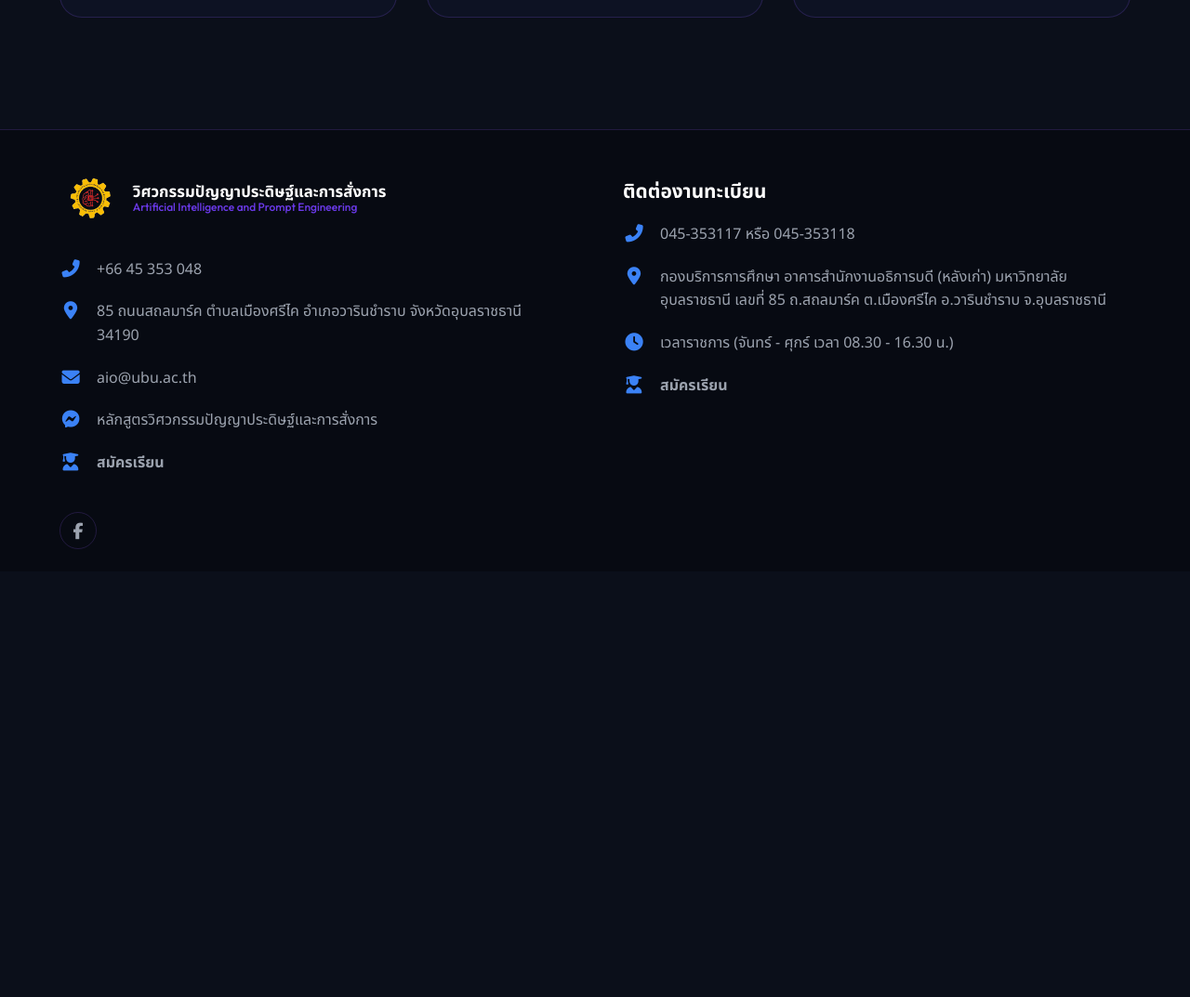
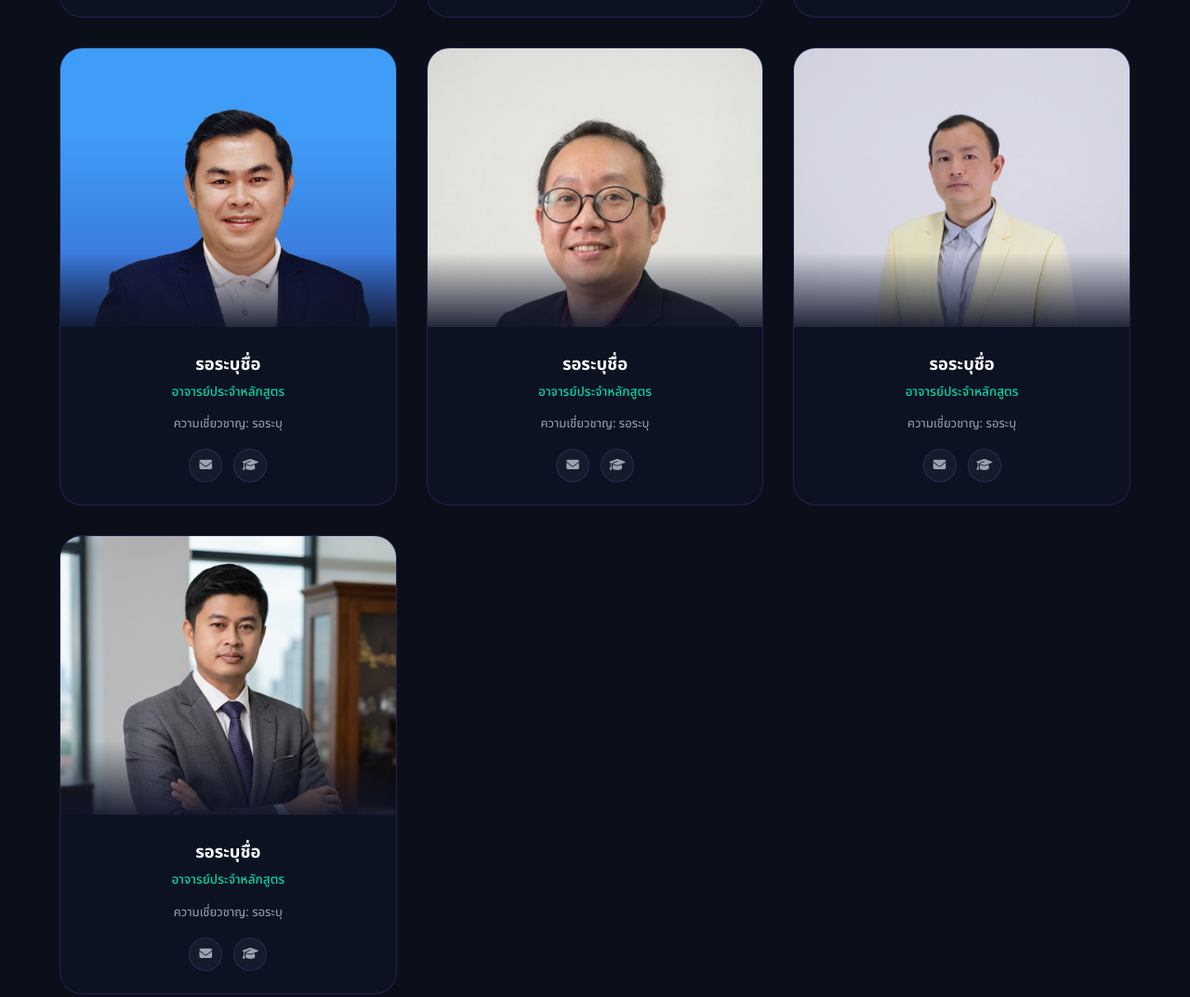
Before and after one commit to Aten5573/AI-PROMPT-EN, a plain HTML site: page faculty.html in a window 1280 px wide. Shown: the part 928-2001 px from the top of the page at 93% size. Before the commit the page ends 1543 px from the top, so only its background shows below. Drawn offline with Linux system fonts and the light colour scheme.

Commit message:
Add new faculty members

```diff
--- a/faculty.html
+++ b/faculty.html
@@ -99,6 +99,70 @@
             <h3>ศ.ดร. ระพีพันธ์ ปิตาคะโส</h3>
             <p class="position">ที่ปรึกษาหลักสูตร</p>
             <p class="expertise">ความเชี่ยวชาญ: Longdo Dict</p>
+            <div class="faculty-socials">
+              <a href="#" aria-label="Email"><i class="fas fa-envelope"></i></a>
+              <a href="#" aria-label="Google Scholar"><i class="fas fa-graduation-cap"></i></a>
+            </div>
+          </div>
+        </div>
+
+        <!-- Professor 4 -->
+        <div class="faculty-card">
+          <div class="photo">
+            <img src="images/professor_4.jpg" alt="อาจารย์ท่านที่ 4">
+          </div>
+          <div class="faculty-info">
+            <h3>รอระบุชื่อ</h3>
+            <p class="position">อาจารย์ประจำหลักสูตร</p>
+            <p class="expertise">ความเชี่ยวชาญ: รอระบุ</p>
+            <div class="faculty-socials">
+              <a href="#" aria-label="Email"><i class="fas fa-envelope"></i></a>
+              <a href="#" aria-label="Google Scholar"><i class="fas fa-graduation-cap"></i></a>
+            </div>
+          </div>
+        </div>
+
+        <!-- Professor 5 -->
+        <div class="faculty-card">
+          <div class="photo">
+            <img src="images/professor_5.jpg" alt="อาจารย์ท่านที่ 5">
+          </div>
+          <div class="faculty-info">
+            <h3>รอระบุชื่อ</h3>
+            <p class="position">อาจารย์ประจำหลักสูตร</p>
+            <p class="expertise">ความเชี่ยวชาญ: รอระบุ</p>
+            <div class="faculty-socials">
+              <a href="#" aria-label="Email"><i class="fas fa-envelope"></i></a>
+              <a href="#" aria-label="Google Scholar"><i class="fas fa-graduation-cap"></i></a>
+            </div>
+          </div>
+        </div>
+
+        <!-- Professor 6 -->
+        <div class="faculty-card">
+          <div class="photo">
+            <img src="images/professor_6.jpg" alt="อาจารย์ท่านที่ 6">
+          </div>
+          <div class="faculty-info">
+            <h3>รอระบุชื่อ</h3>
+            <p class="position">อาจารย์ประจำหลักสูตร</p>
+            <p class="expertise">ความเชี่ยวชาญ: รอระบุ</p>
+            <div class="faculty-socials">
+              <a href="#" aria-label="Email"><i class="fas fa-envelope"></i></a>
+              <a href="#" aria-label="Google Scholar"><i class="fas fa-graduation-cap"></i></a>
+            </div>
+          </div>
+        </div>
+
+        <!-- Professor 7 -->
+        <div class="faculty-card">
+          <div class="photo">
+            <img src="images/professor_7.jpg" alt="อาจารย์ท่านที่ 7">
+          </div>
+          <div class="faculty-info">
+            <h3>รอระบุชื่อ</h3>
+            <p class="position">อาจารย์ประจำหลักสูตร</p>
+            <p class="expertise">ความเชี่ยวชาญ: รอระบุ</p>
             <div class="faculty-socials">
               <a href="#" aria-label="Email"><i class="fas fa-envelope"></i></a>
               <a href="#" aria-label="Google Scholar"><i class="fas fa-graduation-cap"></i></a>
```
Also changed, not shown: images/professor_4.jpg (added), images/professor_5.jpg (added), images/professor_6.jpg (added), images/professor_7.jpg (added).
